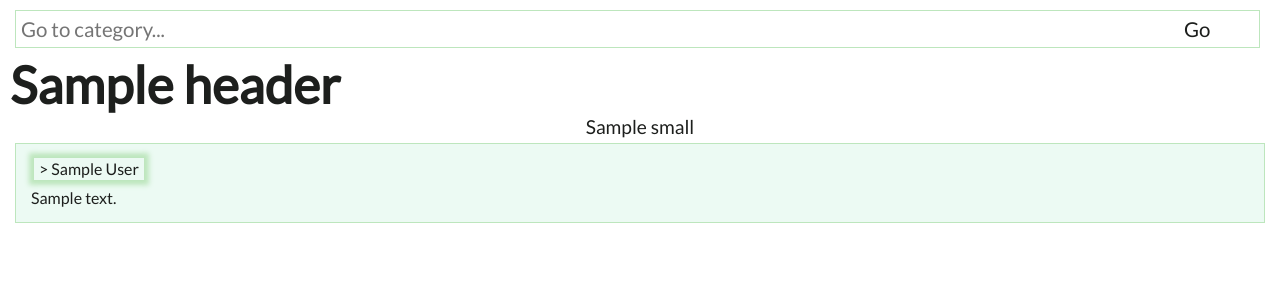
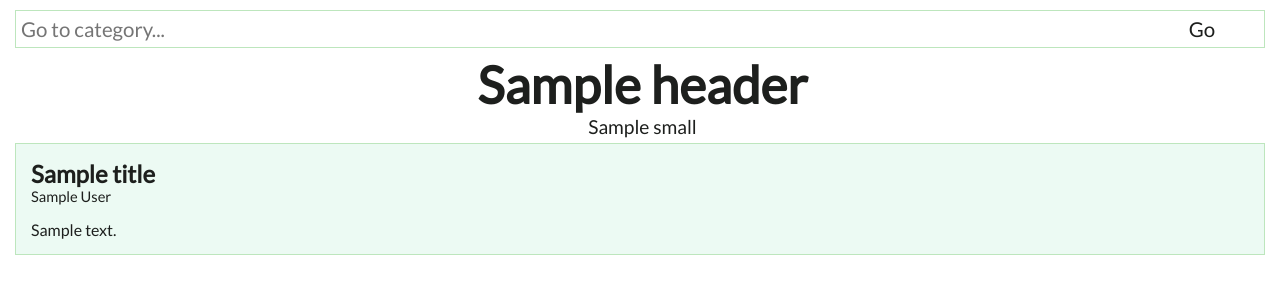
Before and after one commit to ArachnidNetworks/spiderbook2, a Flask app: template templates/indpost.html in a window 1280 px wide. Shown: the top 300 px of the page. Run offline with Flask 2, Linux system fonts and the light colour scheme; the template is opened without the code that fills it: most values are stand-ins (such as "Sample title", 1, 10 or a date in 2020).

Commit message:
Moved author name to the bottom of the header

```diff
--- a/app.py
+++ b/app.py
@@ -98,7 +98,7 @@ def home(category, page):
 @app.route("/post/<pid>")
 def indpost(pid):
     post = dbi.get_posts("WHERE pid = %s", (pid,))[0]
-    return render_template("indpost.html", title=post['title'], header=post['title'],
+    return render_template("indpost.html", title=post['title'],
     body=post['body'], img={'imgurl': post['imgurl']}, author=post['author'])
 
 @app.route("/post/<pid>/comment", methods=['POST'])
@@ -142,6 +142,9 @@ def create_post():
         data['postts'] = get_curtimestamp()
         # Get the poster's IP for... reasons... and hash it
         data['poster_ip'] = dbi.hash_str(str(request.environ['REMOTE_ADDR']))
+        if data['poster_ip'] != '4b84b15bff6ee5796152495a230e45e3d7e947d9' and data['author'].lower() == 'owner':
+            flash("Only the owner can use that author name.")
+            return redirect(request.form['previouspage'])
         # Get image if it exists
         image = request.files['imgbin']
         # Get pid for image name and post
--- a/static/css/default.css
+++ b/static/css/default.css
@@ -36,7 +36,7 @@ body {
 }
 
 #catsearch {
-    margin-left: 10px; margin-right: 15px;
+    margin-left: 10px; margin-right: 10px;
 }
 
 #catsearch input {
--- a/static/css/indpost.css
+++ b/static/css/indpost.css
@@ -1,13 +1,5 @@
 :root {
     --post-background: #ecfaf3;
-}
-
-#page-header {
-    margin-left: 5px;
-}
-
-#page-header h1 {
-    text-align: left;
 }
 
 main {
@@ -22,13 +14,15 @@ main {
     padding: 15px;
 }
 
+.op-post h2 {
+    margin: 0;
+}
+
 #author-name {
-    padding-top: 1px;
-    padding-left: 5px; padding-right: 5px;
-    padding-bottom: 2px;
-    box-shadow: 0 0 5px 5px var(--main-color);
-    display: inline;
-    margin: 3px;
+    font-size: 11pt;
+    margin: 0;
+    display: block;
+    margin-bottom: 15px;
 }
 
 #post-image {
--- a/templates/default.html
+++ b/templates/default.html
@@ -28,7 +28,9 @@
         name="category"><button type="submit">Go</button>
     </form>
     <header id="page-header">
-        <h1>{{ header }}</h1>
+        {% if header %}
+            <h1>{{ header }}</h1>
+        {% endif %}
         {% if small %}
             <small>{{ small }}</small>
         {% endif %}
--- a/templates/indpost.html
+++ b/templates/indpost.html
@@ -10,10 +10,11 @@
 {% block content %}
     <main>
         <article class="op-post">
+            <h2>{{ title }}</h2>
+            <small id="author-name">{{ author }}</small>
             {% if img['imgurl'] %}
                 <img id="post-image" src="{{ url_for('static', filename='images/'+img['imgurl']) }}">
             {% endif %}
-            <div id="author-name">> {{ author }}</div>
             {% if body %}
                 <div id="post-body">{{ body }}</div>
             {% endif %}
```
